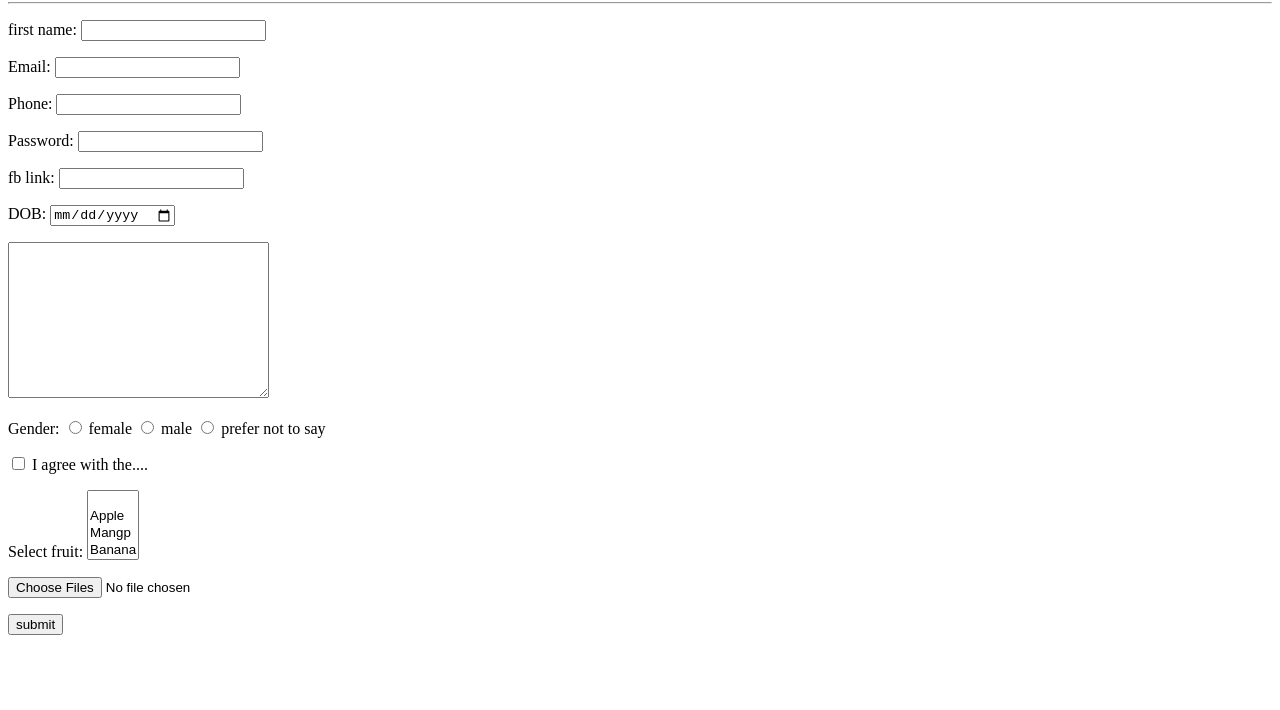
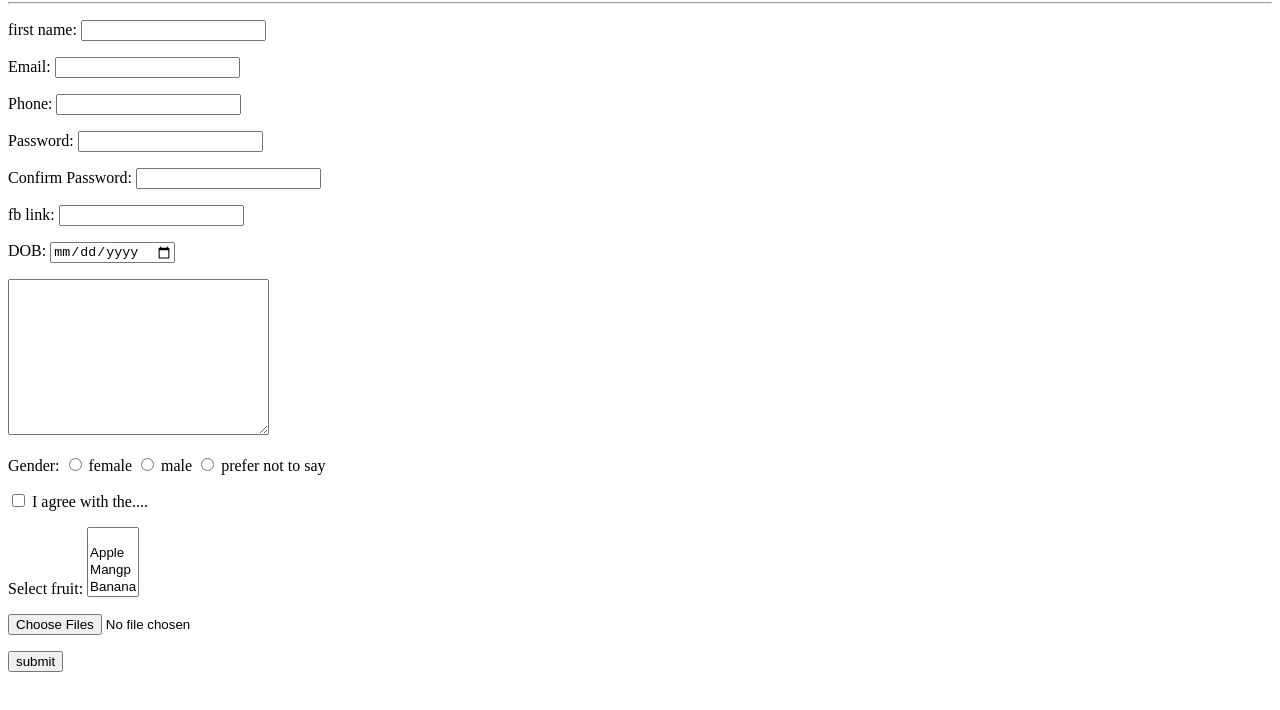
Before and after one commit to theskdhakal/basic-html, a plain HTML site: page form.html in a window 1280 px wide. Shown: the part 78-788 px from the top of the page. Drawn offline with Linux system fonts and the light colour scheme.

Commit message:
added confirm password

```diff
--- a/form.html
+++ b/form.html
@@ -27,6 +27,10 @@
       </p>
       <p>
         <label for="">Password:</label>
+        <input type="password" name="" id="" />
+      </p>
+      <p>
+        <label for="">Confirm Password:</label>
         <input type="password" name="" id="" />
       </p>
       <p>
```
